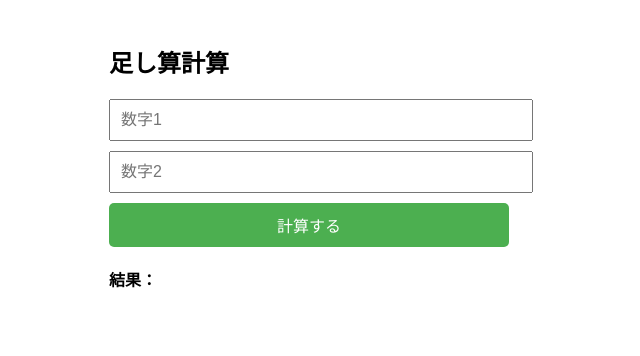
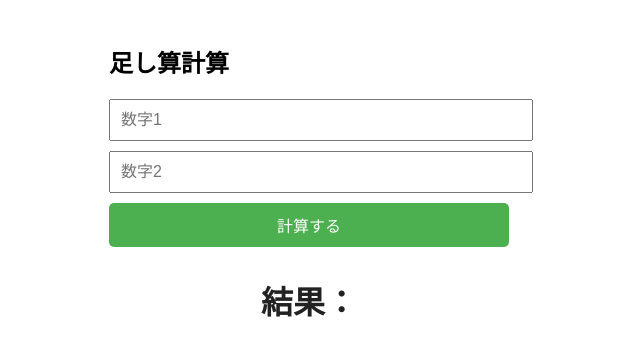
Before and after one commit to shun-mino/calculation-tool, a plain HTML site: page index.html in a window 1280 px wide. Shown: the whole page, without its empty margins (331-971 px from the left). Drawn offline with Linux system fonts and the light colour scheme.

Commit message:
Update index.html

```diff
--- a/index.html
+++ b/index.html
@@ -31,9 +31,13 @@
     }
 
     #result {
-      font-weight: bold;
-      margin-top: 10px;
+      font-size: 32px;      /* 文字を大きく */
+      font-weight: bold;   /* 太字 */
+      color: #222;
+      margin-top: 20px;
+      text-align: center;  /* 中央寄せ */
     }
+
   </style>
 </head>
 <body>
```
